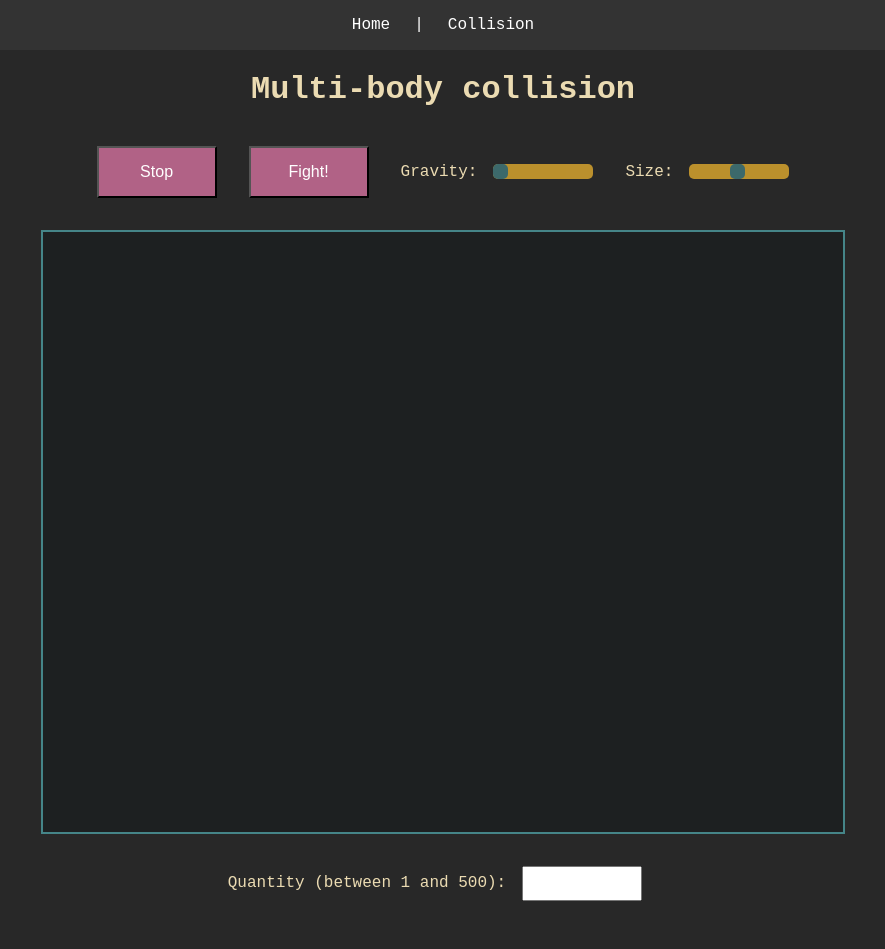
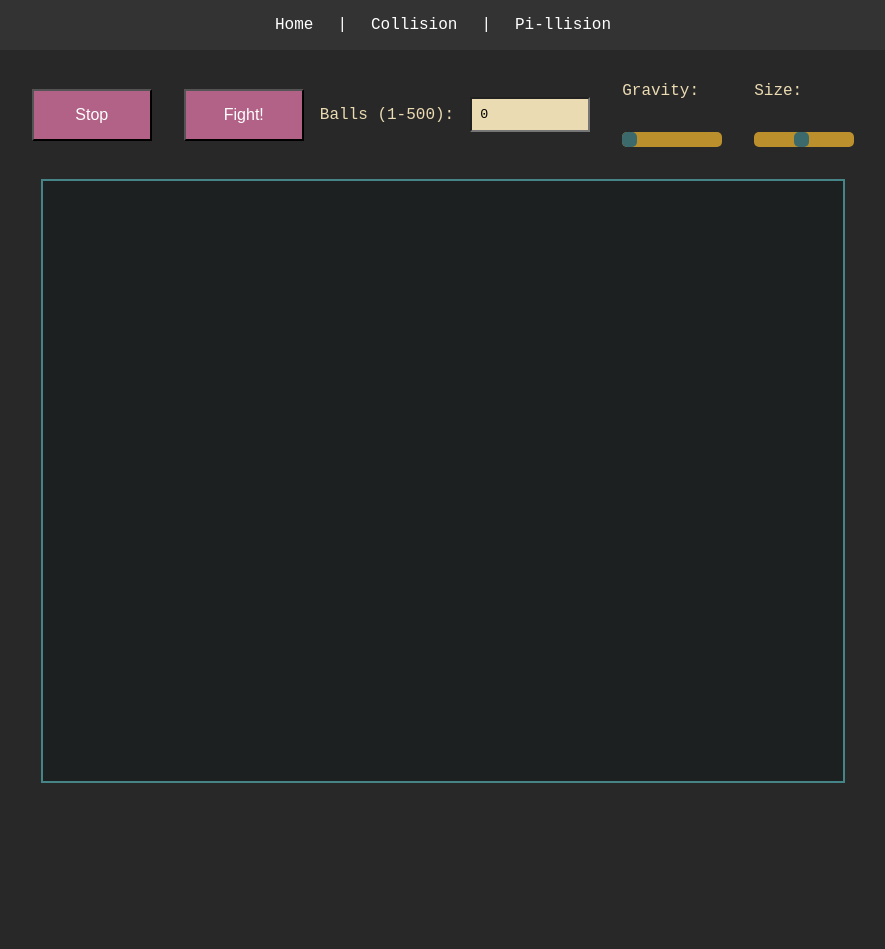
Before and after one commit to timkalan/collide, a SvelteKit app in the folder visualizer/: page /collision in a window 1280 px wide. Shown: the top 949 px of the page, without its empty margins (197-1082 px from the left). After the commit the page ends 800 px from the top, so only its background shows below. Built offline with nearby package versions, Linux system fonts and the light colour scheme; no server answers.

Commit message:
control rework

```diff
--- a/visualizer/src/routes/+layout.svelte
+++ b/visualizer/src/routes/+layout.svelte
@@ -7,7 +7,9 @@
     <nav>
       <a href="/">Home</a>
       <span>|</span>
-			<a href="/collision">Collision</a>
+      <a href="/collision">Collision </a>
+      <span>|</span>
+      <a href="/pillision">Pi-llision </a>
     </nav>
   </div>
 </header>
--- a/visualizer/src/routes/collision/+page.svelte
+++ b/visualizer/src/routes/collision/+page.svelte
@@ -1,5 +1,5 @@
 <script lang="ts">
-  import { onMount } from 'svelte';
+  import { onMount, onDestroy } from 'svelte';
   // import "./global.css";
 
   interface Ball {
@@ -82,7 +82,6 @@
       });
       if (res.ok) {
         console.log('Server paused');
-        await fetchData();
       } else {
         console.error('Failed to pause server:', res.status);
       }
@@ -194,15 +193,19 @@
 
   onMount(async () => {
     await fetchData();
-    interval = setInterval(fetchData, 16);
+  });
+
+  onDestroy(async () => {
+    clearInterval(interval);
+    await stopSimulation();
   });
 </script>
 
 <main>
-  <div class="title">
-    <h1>Multi-body collision</h1>
-  </div>
-  <div class="buttons">
+  <!-- <div class="title"> -->
+  <!--   <h1>Multi-body collision</h1> -->
+  <!-- </div> -->
+  <div class="controls">
     {#if !paused}
       <button on:click={stopSimulation}>Stop</button>
     {:else}
@@ -213,7 +216,22 @@
     {:else}
       <button on:click={stopWar}>Reset</button>
     {/if}
+    <label for="quantity">Balls (1-500):</label>
+    <input
+      type="number"
+      id="quantity"
+      name="quantity"
+      min="1"
+      max="500"
+      value={balls.length}
+      class="textbox"
+      on:change={changeBallNumber}
+    />
+    <ul>
+      <li>
         <p>Gravity:</p>
+      </li>
+      <li>
         <input
           type="range"
           min="0.0"
@@ -224,7 +242,13 @@
           id="gravity"
           on:change={changeGravity}
         />
+      </li>
+    </ul>
+    <ul>
+      <li>
         <p>Size:</p>
+      </li>
+      <li>
         <input
           type="range"
           min="1"
@@ -234,22 +258,11 @@
           id="size"
           on:change={changeSize}
         />
+      </li>
+    </ul>
+    <!-- <p>FPS: {fps.toFixed(0)}</p> -->
   </div>
   <div class="canvas">
     <canvas id="simulationCanvas" {width} {height}></canvas>
   </div>
-  <div class="balls">
-    <label for="quantity">Quantity (between 1 and 500):</label>
-    <input
-      type="number"
-      id="quantity"
-      name="quantity"
-      min="1"
-      max="500"
-      on:change={changeBallNumber}
-    />
-  </div>
-  <div class="infoview">
-    <p>FPS: {fps.toFixed(0)}</p>
-  </div>
 </main>
--- a/visualizer/src/styles/global.css
+++ b/visualizer/src/styles/global.css
@@ -44,22 +44,38 @@ button {
   font-size: 16px;
 }
 
+ul {
+  list-style-type: none;
+  margin: 0;
+  padding: 0;
+  overflow: hidden;
+  /* background-color: #333; */
+}
+
+li {
+  margin: 0;
+  padding: 0;
+  display: inline;
+}
+
 .title {
   margin: 1rem;
   text-align: center;
 }
 
-.infoview {
+.textbox {
+  background: #ebdbb2;
+  font-family:
+    JetBrains Mono,
+    monospace;
+}
+
+.controls {
   display: flex;
   justify-content: center;
   align-items: center;
   margin: 1rem;
-}
-
-.buttons {
-  display: flex;
-  justify-content: center;
-  align-items: center;
+  float: center;
 }
 
 .canvas {
@@ -67,16 +83,9 @@ button {
   justify-content: center;
   align-items: center;
   margin: 1rem;
+  float: center;
 }
 
-.balls {
-  display: flex;
-  justify-content: center;
-  align-items: center;
-  margin: 1rem;
-}
-
-/* set slider colors */
 .slider {
   padding: 0;
   -webkit-appearance: none;
```
Also changed, not shown: 1 other file (tests, documents, lock files or other folders). Lines whose indentation alone changed are shown as unchanged.
